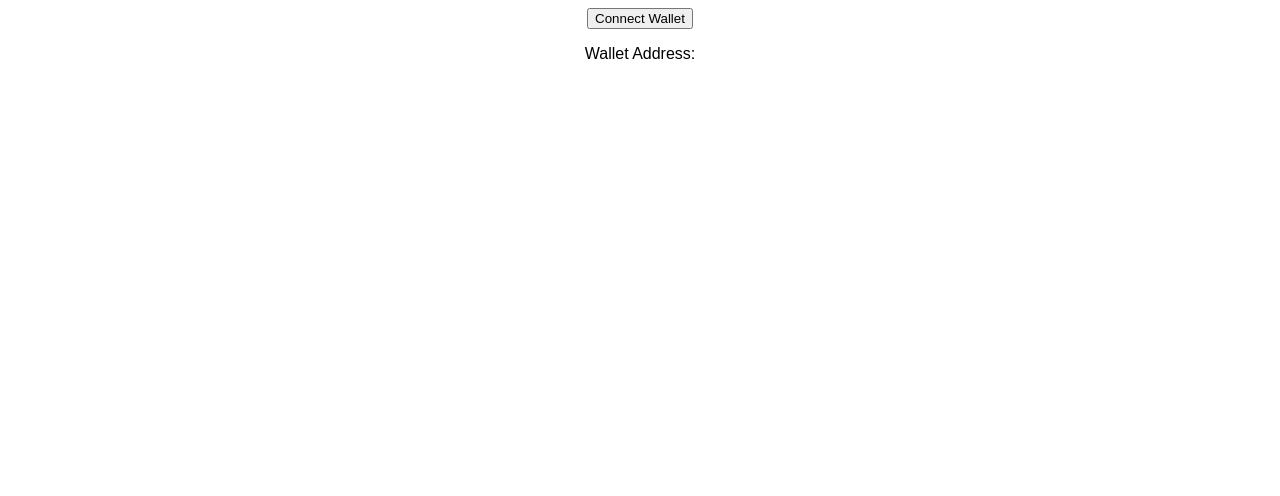
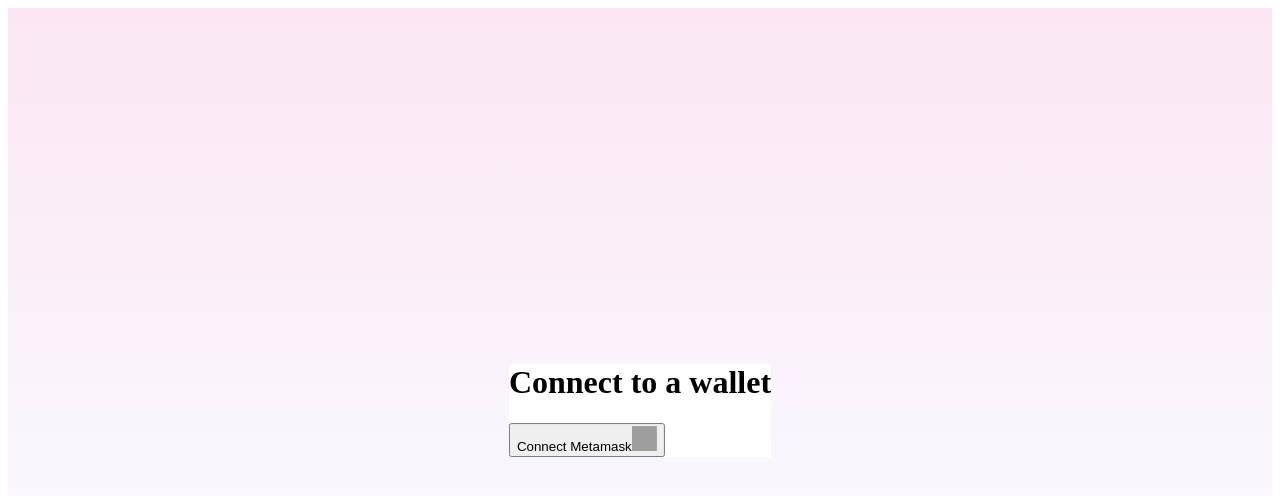
Before and after one commit to VieEng121419/Web3-demo, a React (Create React App) app: page / in a window 1280 px wide. Shown: the top 496 px of the page. Built offline with nearby package versions, Linux system fonts and the light colour scheme; grey boxes are pictures that could not be loaded.

Commit message:
commit init

```diff
--- /dev/null
+++ b/postcss.config.js
@@ -0,0 +1,6 @@
+module.exports = {
+  plugins: {
+    tailwindcss: {},
+    autoprefixer: {},
+  },
+}
--- a/src/App.js
+++ b/src/App.js
@@ -1,40 +1,127 @@
-import "./styles.css";
-import { useState } from "react";
+import "./index.css";
+import React, { useState } from "react";
+import { ToastContainer, toast } from "react-toastify";
+import "react-toastify/dist/ReactToastify.css";
 const Web3 = require("web3");
 
 export default function App() {
+    const toastConnect = () => toast.success("Connected!");
+    const toastFail = () => toast.error("Please install Metamask extension!");
+    const toastDisconnect = () => toast.error("Disconnected");
     const [walletAddress, setWalletAddress] = useState("");
+    const [balance, setBalance] = useState("");
+    const [loadingAddress, setLoadingAddress] = useState(false);
 
     async function requestAccount() {
+        setLoadingAddress(true);
         const web3 = new Web3(Web3.givenProvider);
         if (web3) {
-      console.log("Detected");
             try {
-        const accounts = await web3.eth.getAccounts();
+                const accounts = await web3.eth.requestAccounts();
+                console.log("🚀 ~ file: App.js ~ line 21 ~ requestAccount ~ accounts", accounts)
+                const balance = await web3.eth.getBalance(accounts[0]);
                 setWalletAddress(accounts[0]);
-        web3.eth.getBalance(accounts[0]).then(console.log);
+                setBalance(balance);
+                toastConnect();
             } catch (error) {
                 console.log("Error connecting...", error);
+                toastFail();
+            } finally {
+                setLoadingAddress(false);
             }
         } else {
             alert("Cannot Detect Wallet");
             console.log("Not detected");
+            setLoadingAddress(false);
         }
     }
 
     function disconnectAccount() {
         setWalletAddress("");
+        toastDisconnect();
     }
 
     return (
-    <div className="App">
+        <div className="wrapper" style={{ width: "100%", height: "100vh" }}>
+            <div className="center-absolute max-h-screen">
+                <div className="card max-w-lg mx-auto p-8 relative block rounded-xl border border-gray-100 p-8 shadow-xl hover:border-gray-200 hover:ring-1 hover:ring-gray-200 focus:outline-none focus:ring">
+                    <h1 className="mb-4 text-2xl font-bold text-gray-900 text-left">
+                        {walletAddress ? "Connected" : "Connect to a wallet"}
+                    </h1>
+                    {walletAddress ? (
+                        <>
+                            <p className="mt-4 text-gray-600">
+                                <h6 className="mt-2 font-bold">Address:</h6>
+                                {walletAddress}
+                            </p>
+                            <p className="mt-4 mb-4 text-gray-600">
+                                <h6 className="mt-2 font-bold">Balance:</h6>
+                                {balance}
+                            </p>
+                        </>
+                    ) : null}
+                    <div className="flex justify-center items-center">
                         <button
-        className="btn btn-primary"
-        onClick={walletAddress ? disconnectAccount : requestAccount}
+                            className="flex items-center justify-center w-full rounded-xl border-4 border-black bg-pink-100 px-8 py-4 font-bold shadow-[6px_6px_0_0_#000] transition hover:shadow-none focus:outline-none focus:ring active:bg-pink-50"
+                            onClick={
+                                walletAddress
+                                    ? disconnectAccount
+                                    : requestAccount
+                            }
                         >
-        {walletAddress ? "Disconnect Wallet" : "Connect Wallet"}
+                            {loadingAddress ? (
+                                <div
+                                    className="flex justify-between items-center gap-5"
+                                    role="status"
+                                >
+                                    <svg
+                                        aria-hidden="true"
+                                        className="w-8 h-8 text-gray-200 animate-spin dark:text-gray-600 fill-blue-600"
+                                        viewBox="0 0 100 101"
+                                        fill="none"
+                                        xmlns="http://www.w3.org/2000/svg"
+                                    >
+                                        <path
+                                            d="M100 50.5908C100 78.2051 77.6142 100.591 50 100.591C22.3858 100.591 0 78.2051 0 50.5908C0 22.9766 22.3858 0.59082 50 0.59082C77.6142 0.59082 100 22.9766 100 50.5908ZM9.08144 50.5908C9.08144 73.1895 27.4013 91.5094 50 91.5094C72.5987 91.5094 90.9186 73.1895 90.9186 50.5908C90.9186 27.9921 72.5987 9.67226 50 9.67226C27.4013 9.67226 9.08144 27.9921 9.08144 50.5908Z"
+                                            fill="currentColor"
+                                        />
+                                        <path
+                                            d="M93.9676 39.0409C96.393 38.4038 97.8624 35.9116 97.0079 33.5539C95.2932 28.8227 92.871 24.3692 89.8167 20.348C85.8452 15.1192 80.8826 10.7238 75.2124 7.41289C69.5422 4.10194 63.2754 1.94025 56.7698 1.05124C51.7666 0.367541 46.6976 0.446843 41.7345 1.27873C39.2613 1.69328 37.813 4.19778 38.4501 6.62326C39.0873 9.04874 41.5694 10.4717 44.0505 10.1071C47.8511 9.54855 51.7191 9.52689 55.5402 10.0491C60.8642 10.7766 65.9928 12.5457 70.6331 15.2552C75.2735 17.9648 79.3347 21.5619 82.5849 25.841C84.9175 28.9121 86.7997 32.2913 88.1811 35.8758C89.083 38.2158 91.5421 39.6781 93.9676 39.0409Z"
+                                            fill="currentFill"
+                                        />
+                                    </svg>
+                                    <span className="">Waiting...</span>
+                                </div>
+                            ) : (
+                                <div className="flex justify-between items-center gap-5">
+                                    {walletAddress
+                                        ? "Disconnect"
+                                        : "Connect Metamask"}
+                                    {walletAddress ? null : (
+                                        <img
+                                            width={25}
+                                            height={25}
+                                            src="https://cdn.cdnlogo.com/logos/m/79/metamask.svg"
+                                        />
+                                    )}
+                                </div>
+                            )}
                         </button>
-      <p>Wallet Address: {walletAddress}</p>
+                    </div>
+                </div>
+            </div>
+            <ToastContainer
+                position="top-center"
+                autoClose={3000}
+                hideProgressBar={false}
+                newestOnTop={false}
+                closeOnClick
+                rtl={false}
+                pauseOnFocusLoss
+                draggable
+                pauseOnHover
+                theme="colored"
+            />
         </div>
     );
 }
--- /dev/null
+++ b/src/index.css
@@ -0,0 +1,22 @@
+@tailwind base;
+@tailwind components;
+@tailwind utilities;
+
+#root {
+    background-image: linear-gradient(to bottom, #fbe7f3, #faedf8, #faf4fc, #fcfafe, #ffffff) !important;
+}
+
+.wrapper {
+    background-image: linear-gradient(to bottom, #fbe7f3, #faedf8, #faf4fc, #fcfafe, #ffffff) !important;
+}
+
+.card {
+    background-color: #FFFF;
+}
+
+.center-absolute {
+    position: absolute;
+    top: 50%;
+    left: 50%;
+    transform: translate(-50%, -50%);
+}
--- a/src/index.js
+++ b/src/index.js
@@ -2,6 +2,7 @@ import { StrictMode } from "react";
 import { createRoot } from "react-dom/client";
 
 import App from "./App";
+import React from "react";
 
 const rootElement = document.getElementById("root");
 const root = createRoot(rootElement);
--- a/src/styles.css
+++ /dev/null
@@ -1,8 +0,0 @@
-@tailwind base;
-@tailwind components;
-@tailwind utilities;
-
-.App {
-  font-family: sans-serif;
-  text-align: center;
-}
```
Also changed, not shown: package.json (+5 -3 lines), tailwind.config.js (+6 -9 lines), 2 other files (tests, documents, lock files or other folders). Lines whose indentation alone changed are shown as unchanged.
